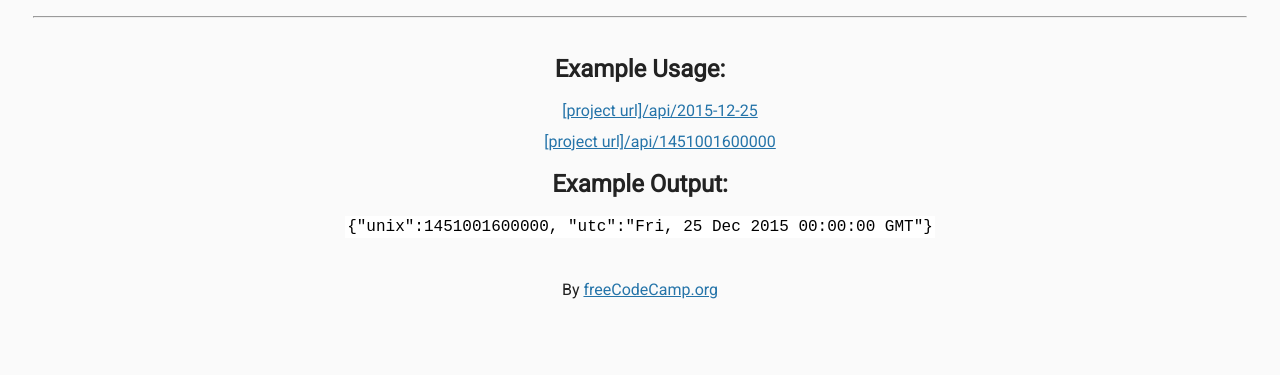
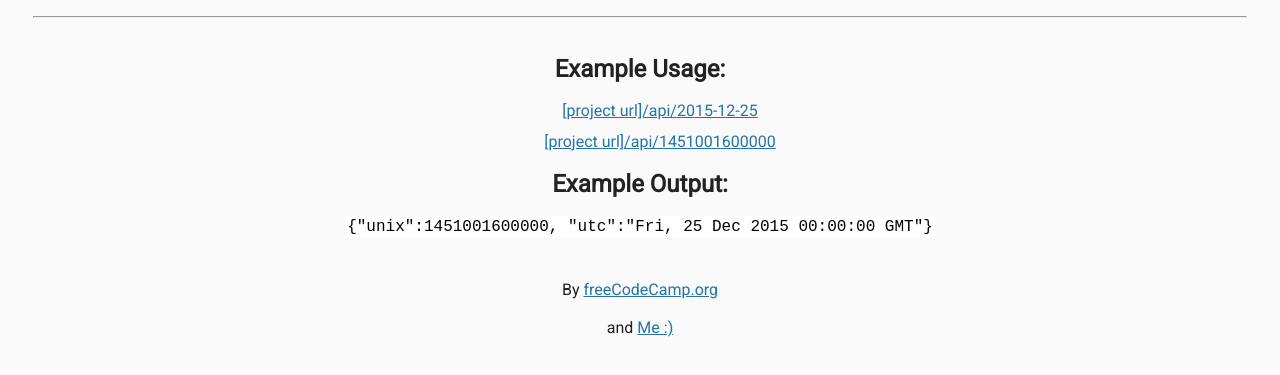
Before and after one commit to KarimAmador/Timestamp-Microservice-Project---freeCodeCamp, a website: page views/index.html in a window 1280 px wide. Shown: the part 53-428 px from the top of the page. Drawn offline with Linux system fonts and the light colour scheme; files that its build step writes are made by us from their sources.

Commit message:
feat: add contact link

```diff
--- a/views/index.html
+++ b/views/index.html
@@ -27,6 +27,9 @@
       <p>
         By <a href="https://www.freecodecamp.org/">freeCodeCamp.org</a>
       </p>
+      <p>
+        and <a href="https://github.com/KarimAmador/">Me :)</a>
+      </p>
     </div>
   </body>
 </html>
```
